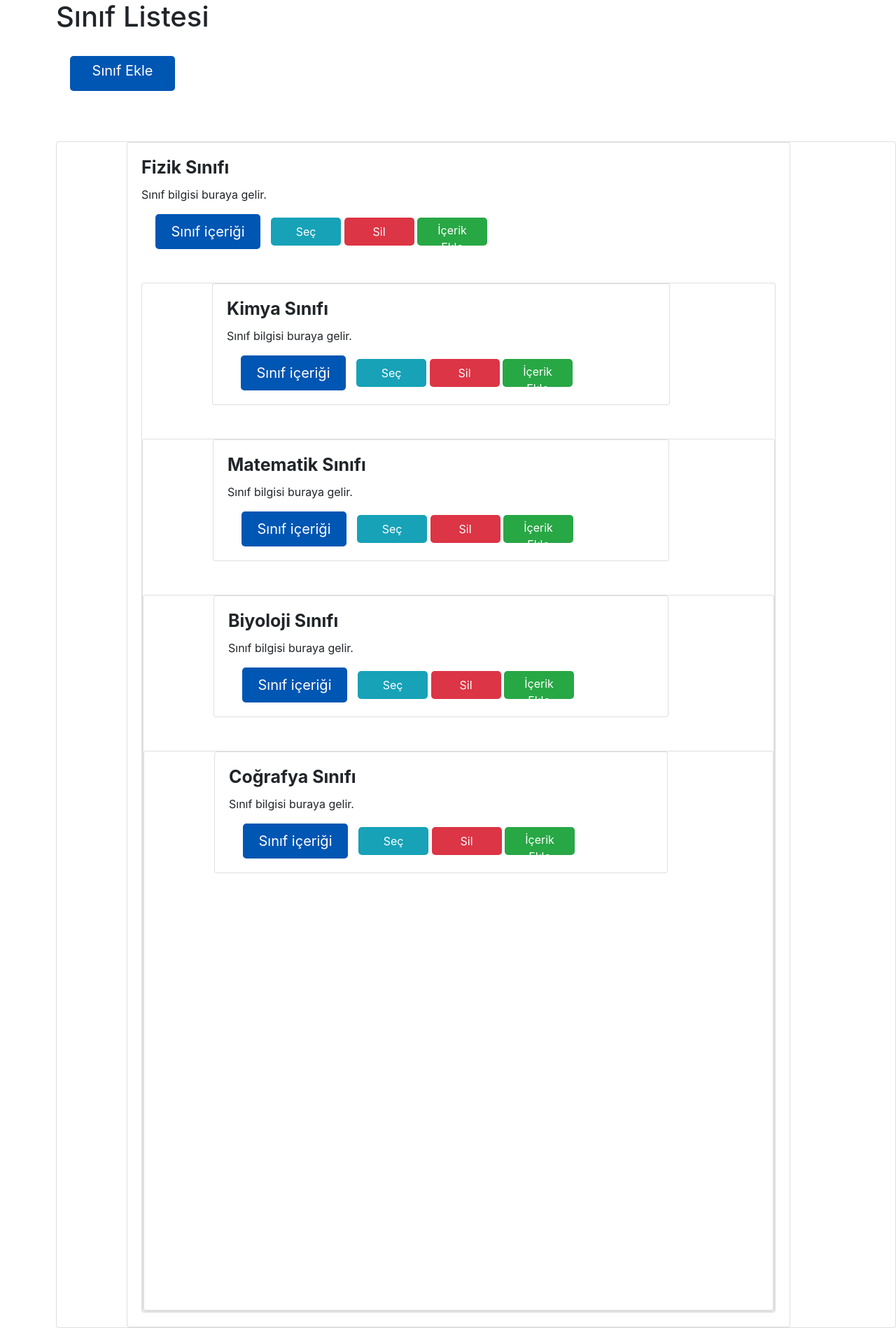
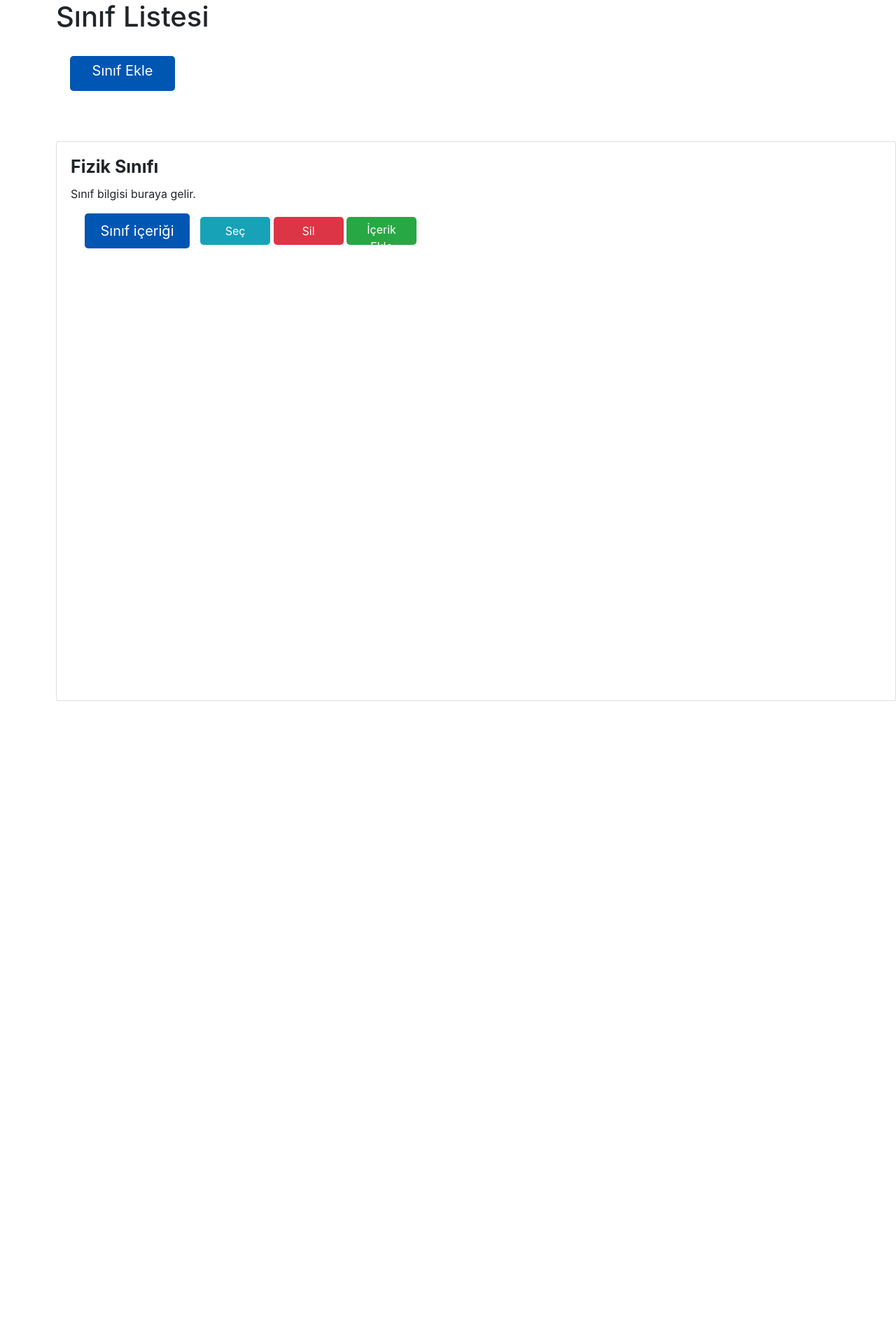
Before and after one commit to turgay2317/bmt310-project, a Django app: template my_app/templates/egitmen/egitmenAnaSayfa.html in a window 1280 px wide. Shown: the part 177-2075 px from the top of the page at 70% size. After the commit the page ends 1179 px from the top, so only its background shows below. Run offline with Django 3.2, Linux system fonts and the light colour scheme; the template is opened without the code that fills it, so the values that code supplies are empty; some libraries are stand-ins or nearby versions.

Commit message:
instructor-homepage-changed

```diff
--- a/my_app/templates/egitmen/egitmenAnaSayfa.html
+++ b/my_app/templates/egitmen/egitmenAnaSayfa.html
@@ -109,8 +109,8 @@
     border: 1px solid #ccc;
     padding: 10px;
     z-index: 1000;
-    width: 500px;
-    height: 150px;
+    width: 80%;
+    height: auto;
     overflow-y: auto;
 }
     .list-item.active .dropdown-menu {
@@ -178,7 +178,6 @@
   <br><br>
   <div class="card" style="min-height: 100vh;">
 
-    <div class="card" style="margin-left: 100px; margin-right: 150px;">
       <div class="card-body">
         <h5 class="card-title" style="font-size: 25px; font-weight: bold;">Fizik Sınıfı</h5>
 
@@ -224,103 +223,8 @@
               </div>
             </div>
           </div>
-    <br><br>
-    <div class="card" style="min-height: 100vh;">
+    </div>
 
-      <div class="card" style="margin-left: 100px; margin-right: 150px;">
-        <div class="card-body">
-          <h5 class="card-title" style="font-size: 25px; font-weight: bold;">Kimya Sınıfı</h5>
-
-          <p class="card-text">Sınıf bilgisi buraya gelir.</p>
-
-          <div class="dropdown">
-            <button class="btn btn-primary dropdown btn-custom" type="button" id="dropdownMenuButton" data-toggle="dropdown" aria-haspopup="true" aria-expanded="false">
-              Sınıf içeriği
-                <button class="btn btn-info btn-custom02 btn-select" style="margin-left: 15px;">Seç</button>
-                <button class="btn btn-danger btn-custom02 btn-delete">Sil</button>
-                <a href="egitmenDosyaYukle.html" class="btn btn-success btn-custom02 btn-content"> İçerik Ekle</a>
-            </button>
-            <div class="dropdown-menu" aria-labelledby="dropdownMenuButton">
-              <a class="dropdown-item" href="#">Seçenek 1</a>
-              <a class="dropdown-item" href="#">Seçenek 2</a>
-              <a class="dropdown-item" href="#">Seçenek 3</a>
-            </div>
-          </div>
-        </div>
-      </div>
-      <br><br>
-      <div class="card" style="min-height: 100vh;">
-
-        <div class="card" style="margin-left: 100px; margin-right: 150px;">
-          <div class="card-body">
-            <h5 class="card-title" style="font-size: 25px; font-weight: bold;">Matematik Sınıfı</h5>
-
-            <p class="card-text">Sınıf bilgisi buraya gelir.</p>
-
-            <div class="dropdown">
-              <button class="btn btn-primary dropdown btn-custom" type="button" id="dropdownMenuButton" data-toggle="dropdown" aria-haspopup="true" aria-expanded="false">
-                Sınıf içeriği
-                  <button class="btn btn-info btn-custom02 btn-select" style="margin-left: 15px;">Seç</button>
-                  <button class="btn btn-danger btn-custom02 btn-delete">Sil</button>
-                  <a href="egitmenDosyaYukle.html" class="btn btn-success btn-custom02 btn-content"> İçerik Ekle</a>
-              </button>
-              <div class="dropdown-menu" aria-labelledby="dropdownMenuButton">
-                <a class="dropdown-item" href="#">Seçenek 1</a>
-                <a class="dropdown-item" href="#">Seçenek 2</a>
-                <a class="dropdown-item" href="#">Seçenek 3</a>
-              </div>
-            </div>
-          </div>
-        </div>
-        <br><br>
-        <div class="card" style="min-height: 100vh;">
-
-          <div class="card" style="margin-left: 100px; margin-right: 150px;">
-            <div class="card-body">
-              <h5 class="card-title" style="font-size: 25px; font-weight: bold;">Biyoloji Sınıfı</h5>
-
-              <p class="card-text">Sınıf bilgisi buraya gelir.</p>
-
-              <div class="dropdown">
-                <button class="btn btn-primary dropdown btn-custom" type="button" id="dropdownMenuButton" data-toggle="dropdown" aria-haspopup="true" aria-expanded="false">
-                  Sınıf içeriği
-                    <button class="btn btn-info btn-custom02 btn-select" style="margin-left: 15px;">Seç</button>
-                    <button class="btn btn-danger btn-custom02 btn-delete">Sil</button>
-                    <a href="egitmenDosyaYukle.html" class="btn btn-success btn-custom02 btn-content"> İçerik Ekle</a>
-                </button>
-                <div class="dropdown-menu" aria-labelledby="dropdownMenuButton">
-                  <a class="dropdown-item" href="#">Seçenek 1</a>
-                  <a class="dropdown-item" href="#">Seçenek 2</a>
-                  <a class="dropdown-item" href="#">Seçenek 3</a>
-                </div>
-              </div>
-            </div>
-          </div>
-          <br><br>
-          <div class="card" style="min-height: 100vh;">
-
-            <div class="card" style="margin-left: 100px; margin-right: 150px;">
-              <div class="card-body">
-                <h5 class="card-title" style="font-size: 25px; font-weight: bold;">Coğrafya Sınıfı</h5>
-
-                <p class="card-text">Sınıf bilgisi buraya gelir.</p>
-
-                <div class="dropdown">
-                  <button class="btn btn-primary dropdown btn-custom" type="button" id="dropdownMenuButton" data-toggle="dropdown" aria-haspopup="true" aria-expanded="false">
-                    Sınıf içeriği
-                      <button class="btn btn-info btn-custom02 btn-select" style="margin-left: 15px;">Seç</button>
-                      <button class="btn btn-danger btn-custom02 btn-delete">Sil</button>
-                      <a href="egitmenDosyaYukle.html" class="btn btn-success btn-custom02 btn-content"> İçerik Ekle</a>
-                  </button>
-                  <div class="dropdown-menu" aria-labelledby="dropdownMenuButton">
-                    <a class="dropdown-item" href="#">Seçenek 1</a>
-                    <a class="dropdown-item" href="#">Seçenek 2</a>
-                    <a class="dropdown-item" href="#">Seçenek 3</a>
-                  </div>
-                </div>
-              </div>
-            </div>
-            <br><br>
 
 
   <script src="https://code.jquery.com/jquery-3.5.1.slim.min.js"></script>
```
